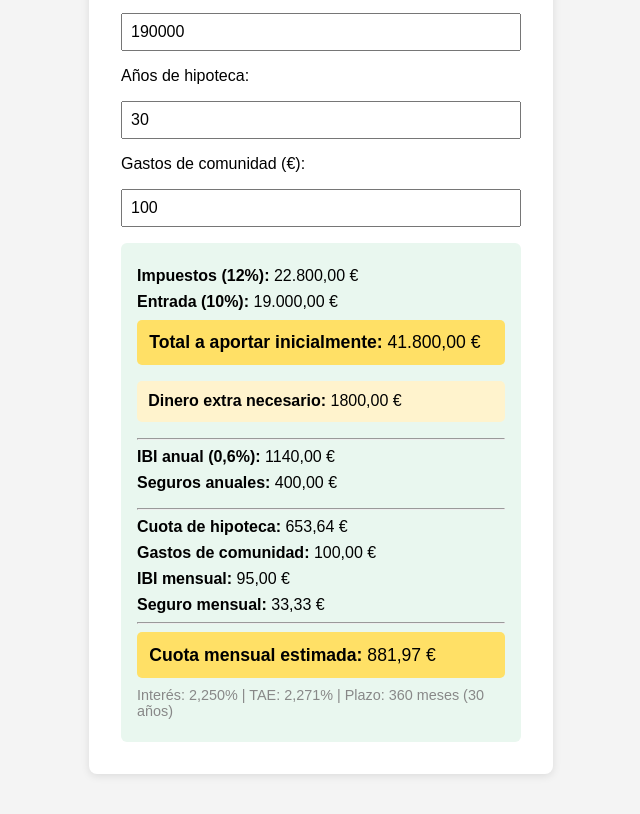
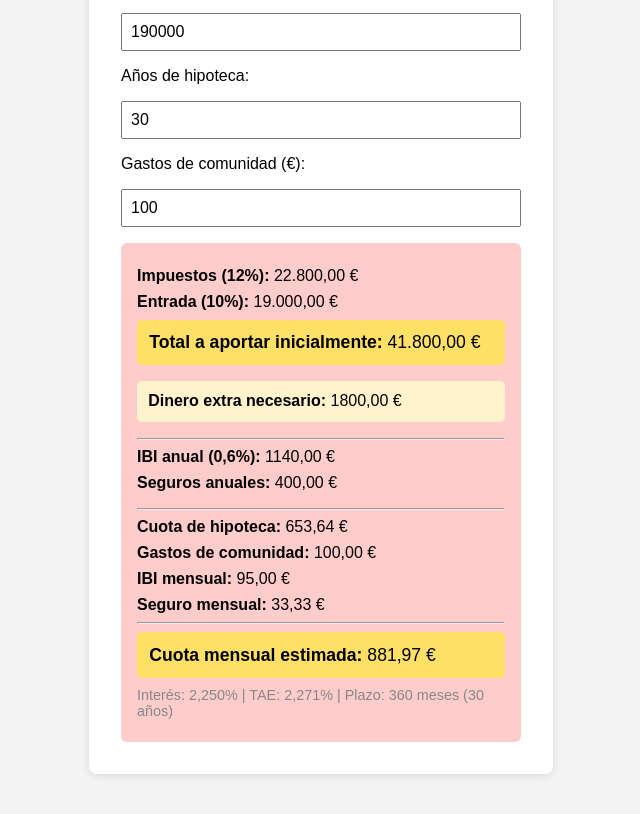
Before and after one commit to Marshall-Bits/morgageApp, a plain HTML site: page index.html in a window 1280 px wide. Shown: the part 173-987 px from the top of the page, without its empty margins (319-959 px from the left). Drawn offline with Linux system fonts and the light colour scheme.

Commit message:
Update background color change condition

```diff
--- a/index.html
+++ b/index.html
@@ -64,8 +64,8 @@
       // Fórmula de cuota fija: C = P * [i(1+i)^n] / [(1+i)^n - 1]
       const cuota = capitalHipoteca * (interesMensual * Math.pow(1 + interesMensual, nPeriodos)) / (Math.pow(1 + interesMensual, nPeriodos) - 1);
       const cuotaTotalMensual = cuota + comunidad + (ibi/12) + (seguros/12);
-      // Cambia el fondo del contenedor si el total a aportar inicialmente supera 52000 o la cuota supera 840
-      if (totalAportar > 52000 || cuota > 840) {
+      // Cambia el fondo del contenedor solo si la cuota mensual total estimada supera 850
+      if (cuotaTotalMensual > 850) {
         resultDiv.style.background = '#ffcccc'; // rojo claro
       } else {
         resultDiv.style.background = '#e9f7ef'; // fondo normal del contenedor
```
